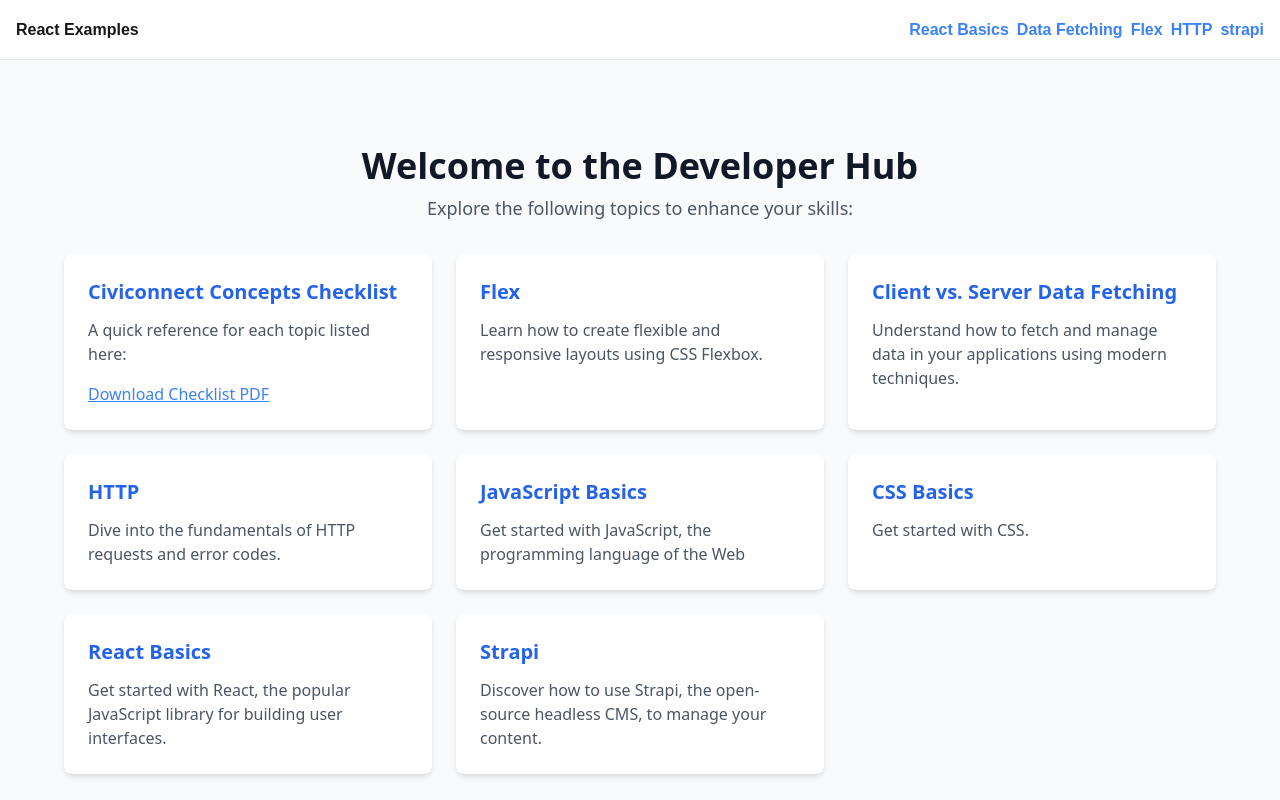
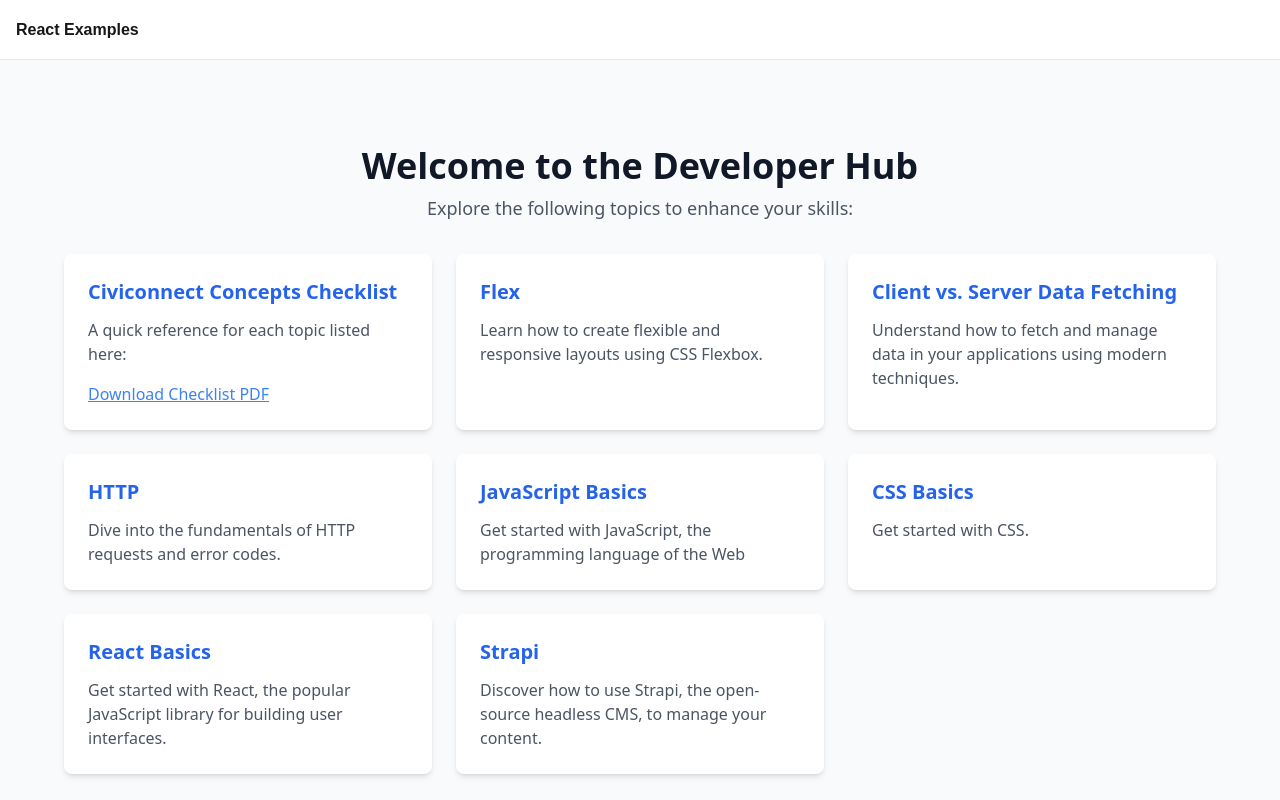
Before and after one commit to DevinBriscall/react, a Next.js app: page / in a window 1280 px wide. Shown: the top 800 px of the page. Built offline with nearby package versions, Linux system fonts and the light colour scheme.

Commit message:
remove the navbar for now as there are too many links

```diff
--- a/src/components/Navbar.js
+++ b/src/components/Navbar.js
@@ -5,23 +5,7 @@ export default function Navbar() {
 	return (
 		<div className="border-b sticky top-0 z-50 bg-white font-bold h-[60px] px-4 flex justify-between items-center">
 			<Link href={"/"}>React Examples</Link>
-			<div className="flex gap-2 text-blue-500 transition-all duration-300">
-				<Link href={"/react-basics"} className="hover:underline">
-					React Basics
-				</Link>
-				<Link href={"/data-fetching"} className="hover:underline">
-					Data Fetching
-				</Link>
-				<Link href={"/flex-card"} className="hover:underline">
-					Flex
-				</Link>
-				<Link href={"/http"} className="hover:underline">
-					HTTP
-				</Link>
-				<Link href={"/strapi"} className="hover:underline">
-					strapi
-				</Link>
-			</div>
+			<div className="flex gap-2 text-blue-500 transition-all duration-300"></div>
 		</div>
 	);
 }
```
